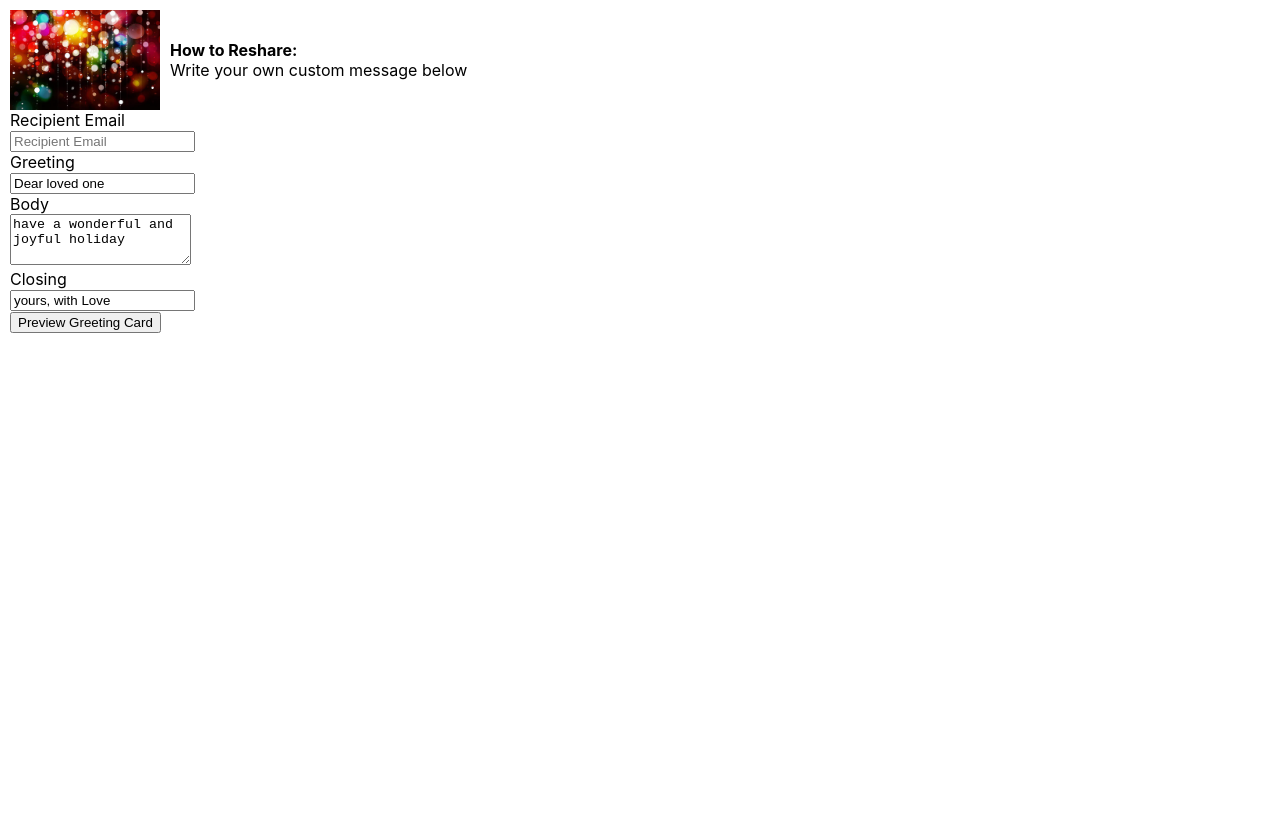
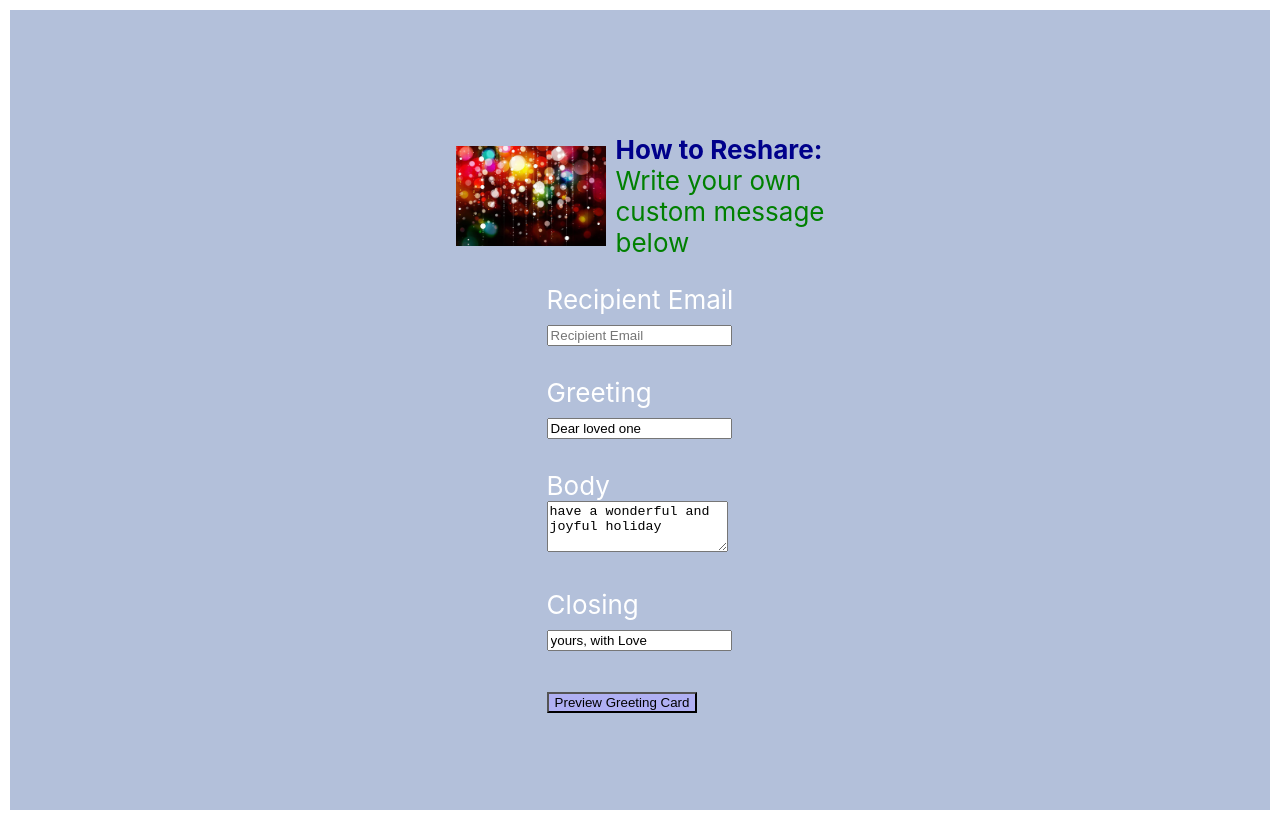
Before and after one commit to Tesfa-Worku/ecard, a React (Create React App) app: page / in a window 1280 px wide. Both pictures are taken after a click on the button "Reshare This card". Built offline with nearby package versions, Linux system fonts and the light colour scheme.

Commit message:
feat(style):add style to page #14

```diff
--- a/src/App.css
+++ b/src/App.css
@@ -13,7 +13,7 @@ body {
 }
 
 .App-header {
-  background-color: #282c34;
+  background-color: #b3c0da;
   min-height: 100vh;
   display: flex;
   flex-direction: column;
@@ -23,8 +23,9 @@ body {
   color: white;
 }
 
-.App-link {
-  color: #61dafb;
+.button {
+  background-color: rgb(176, 176, 243);
+  color: #000;
 }
 
 .instructions {
@@ -32,6 +33,7 @@ body {
   flex-direction: row;
   gap: 10px;
   align-items: center;
+  color: green;
 }
 
 .thumb {
--- a/src/Components/CustomizeMessage.js
+++ b/src/Components/CustomizeMessage.js
@@ -10,12 +10,12 @@ function CustomizeMessage({ email, greeting, body, closing, setGreeting, setBody
     }
 
     return(
-        <div>
+        <div className='App-header'>
             <div className="instructions">
                 <img src={HolidayImage} className="thumb" alt="Holiday" />
-                <p>
-                    <strong>How to Reshare:</strong><br />
-                    Write your own custom message below
+                <p className=''>
+                    <strong style={{color:'darkblue'}}>How to Reshare:</strong><br />
+                    Write your own <br />custom message <br /> below
                 </p>
             </div>
 
@@ -32,6 +32,8 @@ function CustomizeMessage({ email, greeting, body, closing, setGreeting, setBody
                     />
                 </div>
 
+                <br />
+
                 <div>
                     <label htmlFor="greeting">Greeting</label><br />
                     <input
@@ -43,6 +45,8 @@ function CustomizeMessage({ email, greeting, body, closing, setGreeting, setBody
                         placeholder="Greeting"
                     />
                 </div>
+
+                <br />
 
                 <div>
                     <label htmlFor="body">Body</label><br />
@@ -57,6 +61,8 @@ function CustomizeMessage({ email, greeting, body, closing, setGreeting, setBody
                     </textarea>
                 </div>
 
+                <br />
+
                 <div>
                     <label htmlFor="closing">Closing</label><br />
                     <input
@@ -69,7 +75,9 @@ function CustomizeMessage({ email, greeting, body, closing, setGreeting, setBody
                     />
                 </div>
 
-                <button type="submit" onClick={onSubmit}>Preview Greeting Card</button>
+                <br />
+
+                <button className="button" type="submit" onClick={onSubmit}>Preview Greeting Card</button>
             </form>
         </div>
     )
--- a/src/Components/GreetingCard.js
+++ b/src/Components/GreetingCard.js
@@ -37,10 +37,11 @@ function GreetingCard({ email, greeting, body, closing, setCustomize, preview, s
                 <p>{closing}</p>
                 {preview
                     ? <div>
-                        <button onClick={continueEditing}>Continue Editing</button><br />
-                        <button onClick={sendEcard}>Send</button>
+                        <button className="button" onClick={continueEditing}>Continue Editing</button><br />
+                        <br />
+                        <button className="button" onClick={sendEcard}>Send</button>
                     </div>
-                    : <button className="App-link" onClick={() => setCustomize(true)}>Reshare This card</button>
+                    : <button className="button" onClick={() => setCustomize(true)}>Reshare This card</button>
                 }
             </header>
         </div>
```
